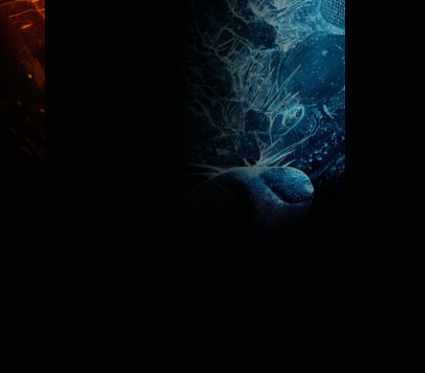
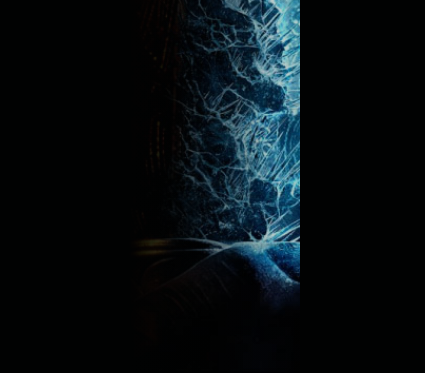
Before and after one commit to MKN2003/Mortal-Kombat, a plain HTML site: page index.html in a window 390 px wide. Shown: the part 575-948 px from the top of the page, 425 px wide, since content can reach past the window. Before the commit the page ends 861 px from the top, so only its background shows below. Drawn offline with nearby package versions, Linux system fonts and the light colour scheme.

Commit message:
Update style.css

```diff
--- a/css/style.css
+++ b/css/style.css
@@ -90,16 +90,12 @@ a {
   vertical-align: text-bottom;
   margin-left: 10px;
 }
-@media (max-width: 1200px) {
-  .app {
-    backround-size: 50%;
-  }
 }
 @media (max-width: 768px) {
   .app {
     height: auto;
     padding-bottom: 400px;
-    background-position: bottom center;
+    background: url('/img/cover-image.jpg') no-repeat bottom center / 300px ;
   }
   video {
     display: none;
```
